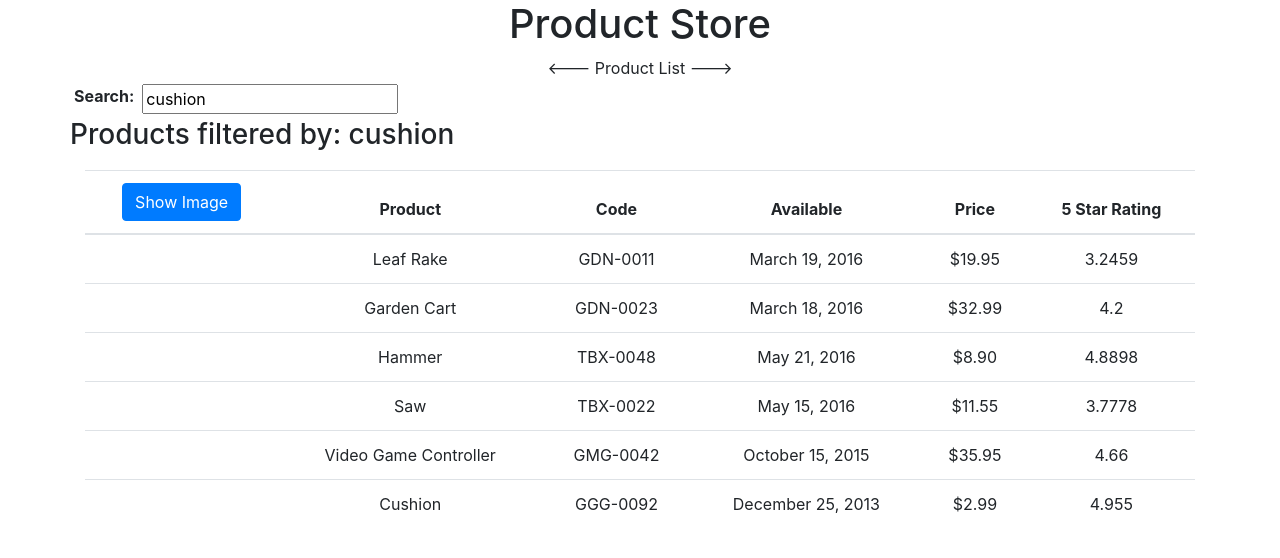
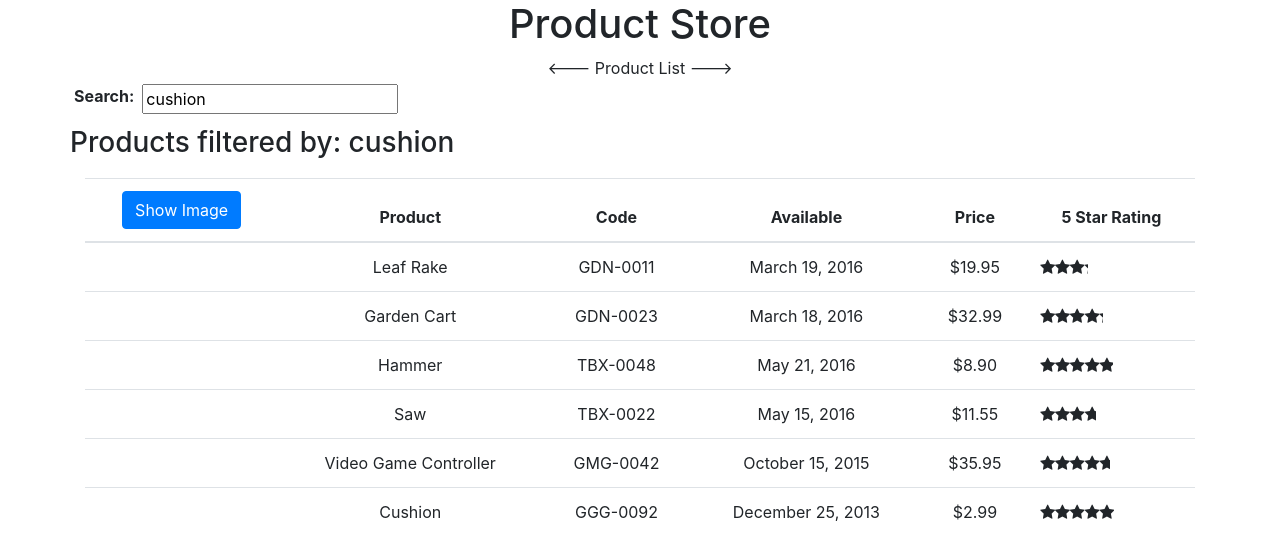
Before and after one commit to hristo2612/angular-fundamentals, an Angular app: page / in a window 1280 px wide. Shown: the top 558 px of the page. Built offline with nearby package versions, Linux system fonts and the light colour scheme.

Commit message:
Add star component - gets access to current rating of list item - emits rating number on clicked and displays it in parent component

```diff
--- a/src/app/app.module.ts
+++ b/src/app/app.module.ts
@@ -4,11 +4,13 @@ import { FormsModule } from '@angular/forms';
 
 import { AppComponent } from './app.component';
 import { ProductListComponent } from './product-list/product-list.component';
+import { StarComponent } from './shared/star.component';
 
 @NgModule({
   declarations: [
     AppComponent,
-    ProductListComponent
+    ProductListComponent,
+    StarComponent
   ],
   imports: [
     BrowserModule,
--- a/src/app/product-list/product-list.component.html
+++ b/src/app/product-list/product-list.component.html
@@ -11,6 +11,7 @@
               <input type="text" [(ngModel)]='listFilter' />
           </div>
       </div>
+      <h3>{{message}}</h3>
 
       <div class='row'>
           <h3>Products filtered by: {{listFilter}}</h3>
@@ -41,7 +42,7 @@
                   <td>{{product.productCode}}</td>
                   <td>{{product.releaseDate}}</td>
                   <td>{{product.price | currency:'USD':true:'1.2-2'}}</td>
-                  <td>{{product.starRating}}</td>
+                  <td><pm-star [rating]='product.starRating' (notify)='onRatingClicked($event)'></pm-star></td>
                 </tr>
               </tbody>
           </table>
--- a/src/app/product-list/product-list.component.ts
+++ b/src/app/product-list/product-list.component.ts
@@ -13,6 +13,7 @@ export class ProductListComponent implements OnInit {
   showImage: boolean = false;
   products: IProduct[];
   listFilter: string = 'cushion';
+  message: string = '';
 
   constructor() {
     this.pageTitle = '<--- Product List --->';
@@ -80,11 +81,15 @@ export class ProductListComponent implements OnInit {
     ];
   }
 
-  toggleImage() {
+  onRatingClicked(event): void {
+    this.message = 'The rating ' + event + ' was clicked';
+  }
+
+  toggleImage(): void {
     this.showImage = !this.showImage;
   }
 
-  ngOnInit() {
+  ngOnInit(): void {
 
   }
 
--- a/src/app/shared/star.component.html
+++ b/src/app/shared/star.component.html
@@ -1,6 +1,7 @@
 <div class="crop"
      [style.width.px]="starWidth"
-     [title]="rating">
+     [title]="rating"
+     (click)="onClick()">
   <div style="width: 75px">
     <span class="fa fa-star"></span>
     <span class="fa fa-star"></span>
--- /dev/null
+++ b/src/app/shared/star.component.ts
@@ -0,0 +1,26 @@
+import { Component, OnChanges, Input, Output, EventEmitter } from '@angular/core';
+
+@Component({
+    selector: 'pm-star',
+    templateUrl: './star.component.html',
+    styleUrls: ['./star.component.css']
+})
+
+export class StarComponent implements OnChanges {
+    @Input() rating: number;
+    starWidth: number;
+    @Output() notify: EventEmitter<number> = new EventEmitter<number>();
+
+    constructor() {
+
+    }
+
+    onClick(): void {
+        this.notify.emit(this.rating);
+    }
+
+    ngOnChanges(): void {
+        this.starWidth = this.rating * 75/5;
+    }
+
+}
```
